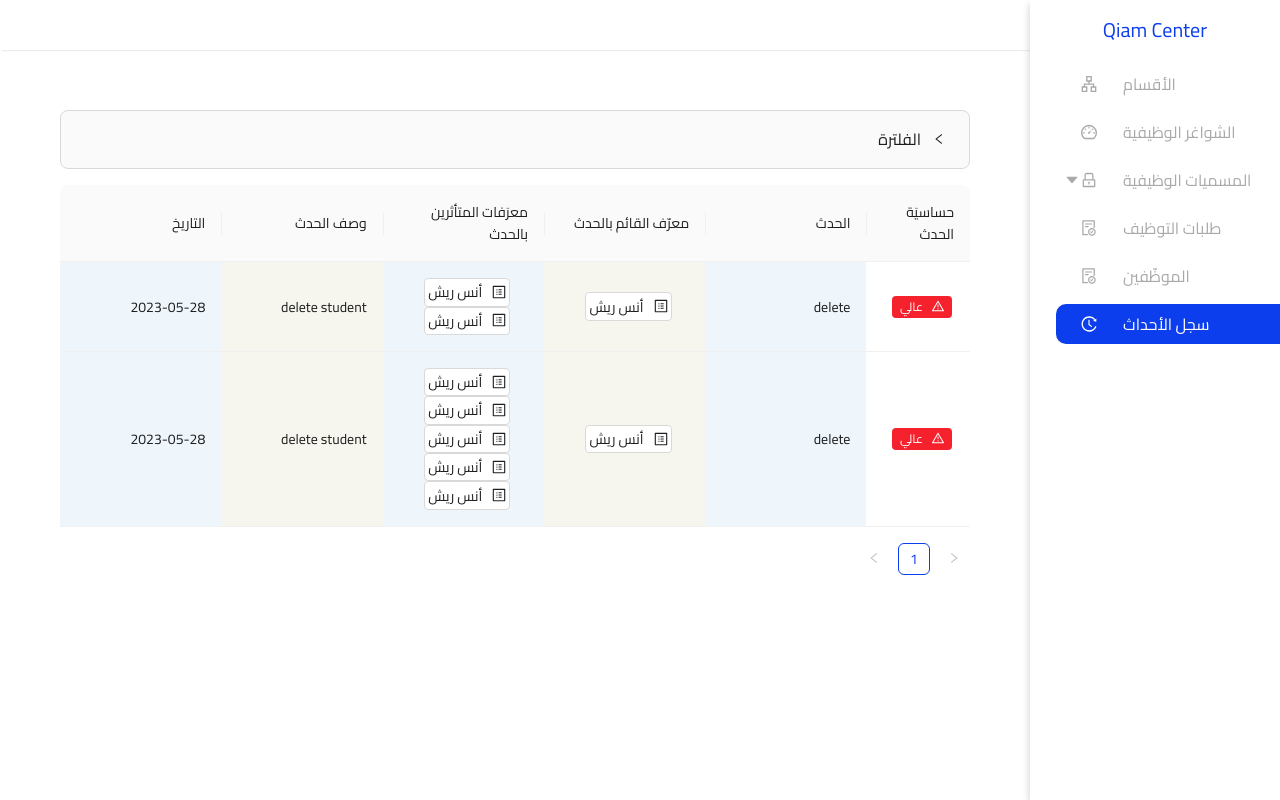
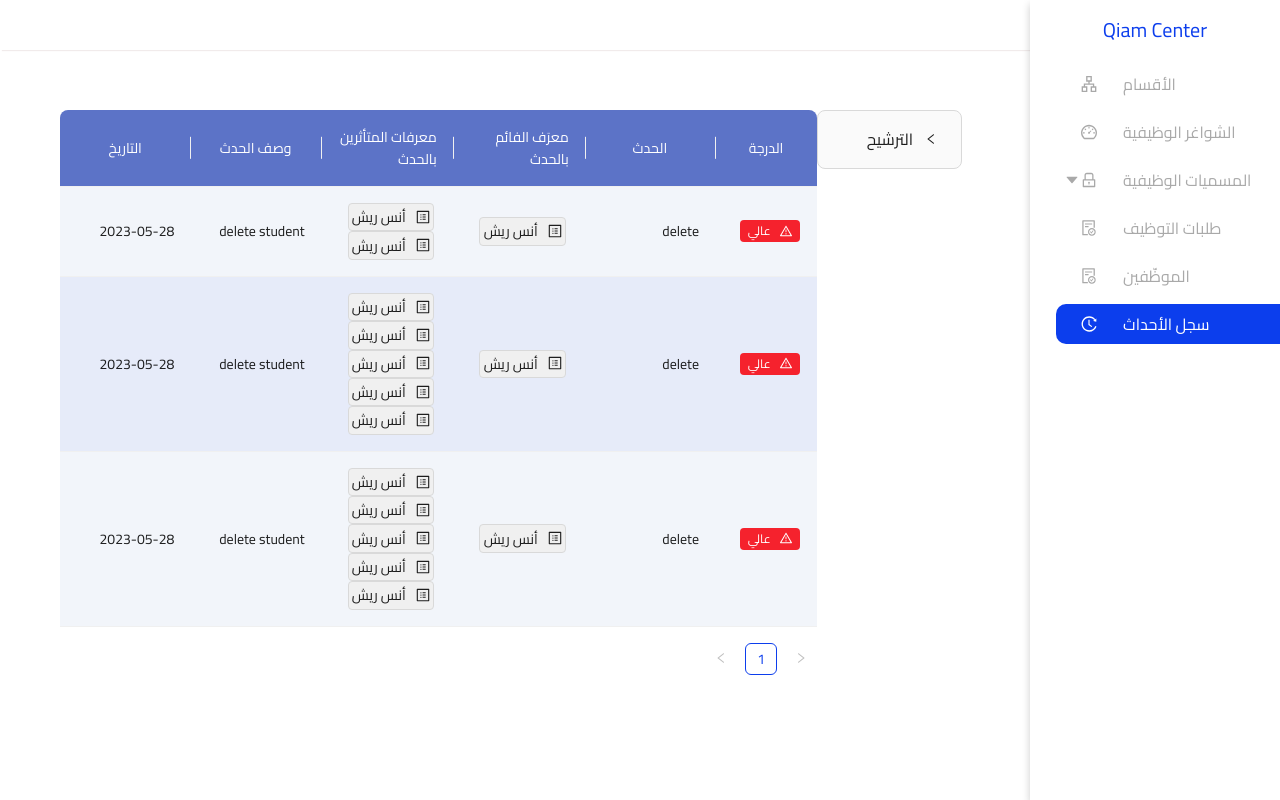
Before and after one commit to AnasDurra/HR-and-Reservation-Management-System-frontend, a React app: page /log in a window 1280 px wide. Built offline with nearby package versions, Linux system fonts and the light colour scheme; the HTML template or start-up script is replaced by a standard one.

Commit message:
log pagination

```diff
--- a/src/Features/Log/Log.jsx
+++ b/src/Features/Log/Log.jsx
@@ -2,11 +2,23 @@ import React from "react";
 import { Button, Table, Tag } from "antd";
 import EmployeeMiniCard from "./components/EmployeeMiniCard";
 import { ProfileOutlined, WarningOutlined } from "@ant-design/icons";
-import "./style.css";
+import "./log.css";
 import Filter from "./components/Filter";
 const columns = [
   {
-    title: "حساسيَة الحدث",
+    title: (
+      <div
+        style={{
+          display: "flex",
+          alignItems: "center",
+          justifyContent: "center",
+          width: "100%",
+          height: "100%",
+        }}
+      >
+        {"الدرجة"}
+      </div>
+    ),
     dataIndex: ["action", "severity"],
     key: "action_severity",
     className: "column-warning",
@@ -25,13 +37,37 @@ const columns = [
     },
   },
   {
-    title: " الحدث",
+    title: (
+      <div
+        style={{
+          display: "flex",
+          alignItems: "center",
+          justifyContent: "center",
+          width: "100%",
+          height: "100%",
+        }}
+      >
+        {" الحدث"}
+      </div>
+    ),
     dataIndex: ["action", "name"],
     key: "action_name",
     className: "column-two",
   },
   {
-    title: "معرّف القائم بالحدث ",
+    title: (
+      <div
+        style={{
+          display: "flex",
+          alignItems: "center",
+          justifyContent: "center",
+          width: "100%",
+          height: "100%",
+        }}
+      >
+        {" معرَف الفائم بالحدث"}
+      </div>
+    ),
     dataIndex: "user_id",
     key: "user_id",
     className: "column-one",
@@ -49,7 +85,7 @@ const columns = [
           <Tag
             icon={<ProfileOutlined />}
             style={{
-              backgroundColor: "#ffffff",
+              backgroundColor: "#f0f0f0",
               fontSize: "14px",
               padding: "0.2rem",
             }}
@@ -62,7 +98,19 @@ const columns = [
     },
   },
   {
-    title: "معرَفات المتأثرين بالحدث",
+    title: (
+      <div
+        style={{
+          display: "flex",
+          alignItems: "center",
+          justifyContent: "center",
+          width: "100%",
+          height: "100%",
+        }}
+      >
+        {" معرفات المتأثرين بالحدث"}
+      </div>
+    ),
     dataIndex: "affected_user_id",
     key: "affected_user_id",
     className: "column-two",
@@ -81,7 +129,7 @@ const columns = [
           <Tag
             icon={<ProfileOutlined />}
             style={{
-              backgroundColor: "#ffffff",
+              backgroundColor: "#f0f0f0",
               fontSize: "14px",
               padding: "0.2rem",
             }}
@@ -95,13 +143,38 @@ const columns = [
   },
 
   {
-    title: "وصف الحدث",
+    title: (
+      <div
+        style={{
+          display: "flex",
+          alignItems: "center",
+          justifyContent: "center",
+          width: "100%",
+          height: "100%",
+        }}
+      >
+        {" وصف الحدث"}
+      </div>
+    ),
     dataIndex: ["action", "description"],
     key: "action_description",
     className: "column-one",
   },
   {
-    title: "التاريخ",
+    title: (
+      <div
+        style={{
+          display: "flex",
+          alignItems: "center",
+          justifyContent: "center",
+          width: "100%",
+          height: "100%",
+        }}
+      >
+        {" التاريخ"}
+      </div>
+    ),
+
     dataIndex: "date",
     key: "date",
     className: "column-two",
@@ -132,16 +205,39 @@ const data = [
     },
     date: "2023-05-28",
   },
+
+  {
+    key: "1",
+    user_id: 1,
+    affected_user_id: [2, 4, 23, 23, 2],
+    action: {
+      name: "delete",
+      description: "delete student",
+      severity: "high",
+    },
+    date: "2023-05-28",
+  },
   // Add more data objects here
 ];
 
+const getColorClass = (index) => {
+  const classes = ["row-odd", "row-even"];
+  return classes[index % classes.length];
+};
+
 const Log = () => {
   return (
-    <div style={{ display: "flex", flexDirection: "column"}}>
-      <div style={{marginBottom:"1rem"}}>
+    <div style={{ display: "flex", flexDirection: "row" }}>
+      <Table
+        className="my-table"
+        columns={columns}
+        dataSource={data}
+        pagination={true}
+        rowClassName={(record, index) => getColorClass(index)}
+      />{" "}
+      <div style={{  width: "22%" , marginRight:"0.5rem"}}>
         <Filter />
       </div>
-      <Table columns={columns} dataSource={data} pagination={true} />{" "}
     </div>
   );
 };
--- a/src/Features/Log/components/Filter.jsx
+++ b/src/Features/Log/components/Filter.jsx
@@ -1,14 +1,27 @@
 import React, { useState } from "react";
-import { Button, Collapse, Input, Select } from "antd";
+import { Button, Col, Collapse, Input, Row, Select } from "antd";
 import CollapsePanel from "antd/es/collapse/CollapsePanel";
+import { CheckOutlined, ReloadOutlined } from "@ant-design/icons";
 const { Panel } = Collapse;
 
 const Filter = ({ onFilter }) => {
   const [selectedItems, setSelectedItems] = useState();
 
   return (
-    <Collapse size="large">
-      <Panel header="الفلترة" key="1">
+    <Collapse size="large" expandIconPosition="start">
+      <Panel header="الترشيح" key="1">
+
+          <Row gutter={16}>
+            <Col span={12}>
+              <div
+                style={{
+                  display: "flex",
+                  justifyContent: "center",
+                  alignItems: "center",
+                }}
+              >
+                <h4>القائمين بالحدث</h4>
+              </div>
               <Select
                 mode="multiple"
                 placeholder="Inserted are removed"
@@ -17,18 +30,176 @@ const Filter = ({ onFilter }) => {
                 style={{ width: "100%" }}
                 options={[
                   {
-              label: "Manager",
+                    label: "قسم التدريب",
                     options: [
                       { label: "Jack", value: "jack" },
                       { label: "Lucy", value: "lucy" },
                     ],
                   },
                   {
-              label: "Engineer",
+                    label: "قسم العمليات",
                     options: [{ label: "yiminghe", value: "Yiminghe" }],
                   },
                 ]}
               />
+            </Col>
+            <Col span={12}>
+              <div
+                style={{
+                  display: "flex",
+                  justifyContent: "center",
+                  alignItems: "center",
+                }}
+              >
+                <h4>المتأثرين بالحدث</h4>
+              </div>
+              <Select
+                mode="multiple"
+                placeholder="Inserted are removed"
+                value={selectedItems}
+                onChange={setSelectedItems}
+                style={{ width: "100%" }}
+                options={[
+                  {
+                    label: "قسم التدريب",
+                    options: [
+                      { label: "Jack", value: "jack" },
+                      { label: "Lucy", value: "lucy" },
+                    ],
+                  },
+                  {
+                    label: "قسم العمليات",
+                    options: [{ label: "yiminghe", value: "Yiminghe" }],
+                  },
+                ]}
+              />
+            </Col>
+          </Row>
+          <Row gutter={16}>
+            <Col span={12}>
+              <div
+                style={{
+                  display: "flex",
+                  justifyContent: "center",
+                  alignItems: "center",
+                }}
+              >
+                <h4> الأحداث</h4>
+              </div>
+              <Select
+                mode="multiple"
+                placeholder="Inserted are removed"
+                value={selectedItems}
+                onChange={setSelectedItems}
+                style={{ width: "100%" }}
+                options={[
+                  {
+                    label: "قسم التدريب",
+                    options: [
+                      { label: "Jack", value: "jack" },
+                      { label: "Lucy", value: "lucy" },
+                    ],
+                  },
+                  {
+                    label: "قسم العمليات",
+                    options: [{ label: "yiminghe", value: "Yiminghe" }],
+                  },
+                ]}
+              />
+            </Col>
+            <Col span={12}>
+              <div
+                style={{
+                  display: "flex",
+                  justifyContent: "center",
+                  alignItems: "center",
+                }}
+              >
+                <h4> الدرجات</h4>
+              </div>
+              <Select
+                mode="multiple"
+                placeholder="Inserted are removed"
+                value={selectedItems}
+                onChange={setSelectedItems}
+                style={{ width: "100%" }}
+                options={[
+                  {
+                    label: "قسم التدريب",
+                    options: [
+                      { label: "Jack", value: "jack" },
+                      { label: "Lucy", value: "lucy" },
+                    ],
+                  },
+                  {
+                    label: "قسم العمليات",
+                    options: [{ label: "yiminghe", value: "Yiminghe" }],
+                  },
+                ]}
+              />
+            </Col>
+          </Row>
+          <Row gutter={16}>
+            <Col span={12}>
+              <div
+                style={{
+                  display: "flex",
+                  justifyContent: "center",
+                  alignItems: "center",
+                }}
+              >
+                <h4> الفترة الزمنية</h4>
+              </div>
+              <Select
+                mode="multiple"
+                placeholder="Inserted are removed"
+                value={selectedItems}
+                onChange={setSelectedItems}
+                style={{ width: "100%" }}
+                options={[
+                  {
+                    label: "قسم التدريب",
+                    options: [
+                      { label: "Jack", value: "jack" },
+                      { label: "Lucy", value: "lucy" },
+                    ],
+                  },
+                  {
+                    label: "قسم العمليات",
+                    options: [{ label: "yiminghe", value: "Yiminghe" }],
+                  },
+                ]}
+              />
+            </Col>
+            <Col span={6}>
+              <div
+                style={{
+                  display: "flex",
+                  justifyContent: "center",
+                  alignItems: "center",
+                  height: "160%",
+                }}
+              >
+                <Button type="primary" style={{ width: "100%" }}>
+                  <CheckOutlined />
+                </Button>
+              </div>
+            </Col>
+            <Col span={6}>
+              <div
+                style={{
+                  display: "flex",
+                  justifyContent: "center",
+                  alignItems: "center",
+                  height: "160%",
+                }}
+              >
+                <Button type="primary" style={{ width: "100%" }}>
+                  <ReloadOutlined />
+                </Button>
+              </div>
+            </Col>
+          </Row>
       </Panel>
     </Collapse>
   );
--- /dev/null
+++ b/src/Features/Log/log.css
@@ -0,0 +1,26 @@
+.column-warning {
+  /*  background-color: #ffffff; */
+  width: 4.5%;
+}
+.column-one {
+  /*  background-color: #f6f6ef; */
+  width: 16.5%;
+}
+.column-two {
+  /* background-color: #eef6fc; */
+  width: 16.5%;
+  align-content: center;
+}
+.row-odd {
+  background-color: #f2f5fa;
+}
+.row-even {
+  background-color: #e6ebf9;
+}
+.my-table td {
+  border-bottom: 1px solid #000000;
+}
+.my-table .ant-table-thead .ant-table-cell {
+  background-color: #5c73c7 !important;
+  color: #ffffff !important;
+}
--- a/src/Features/Log/style.css
+++ /dev/null
@@ -1,15 +0,0 @@
-.column-warning {
-  background-color: #ffffff;
-  width: 4.5%;
-}
-.column-one {
-  background-color: #f6f6ef;
-  width: 16.5%;
-}
-.column-two {
-  background-color: #eef6fc;
-  width: 16.5%;
- align-content: center;
-
-
-}
--- a/src/redux/Features/Employee Profile/Job application/slice.js
+++ b/src/redux/Features/Employee Profile/Job application/slice.js
@@ -3,7 +3,7 @@ import { createSlice } from "@reduxjs/toolkit";
 export const jobApplicationsSlice = createSlice({
   name: "jobApplications",
   initialState: {
-    jobApplications: [],
+    jobApplications: null,
     jobApplication: null,
     jobApplicationsSlice: null,
     loading: false,
@@ -16,7 +16,7 @@ export const jobApplicationsSlice = createSlice({
     },
     createJobApplicationSuccess: (state, action) => {
       state.loading = false;
-      state.jobApplications.push(action.payload.jobApplication);
+      state.jobApplications.push(action.payload.jobApplications);
     },
     createJobApplicationFail: (state, action) => {
       state.loading = false;
--- a/src/redux/reducers.js
+++ b/src/redux/reducers.js
@@ -9,5 +9,5 @@ export default {
   departmentsReducer: departmentsReducer,
   jobVacanciesReducer: jobVacanciesReducer,
   rolesReducer: rolesReducer,
-  jobApplications:jobApplicationsReducer,
+  jobApplicationsSlice:jobApplicationsReducer,
 };
```
Also changed, not shown: src/Features/EmployeesProfiles/Job Application/view all/ViewJobApplications.jsx (+31 -9 lines), src/Features/EmployeesProfiles/Job Application/view one/ViewJobApplication.jsx (+7 -9 lines), src/Features/Log/dummy.jsx (+12 -51 lines), src/redux/Features/Employee Profile/Job application/saga.js (+7 -5 lines). Lines whose indentation alone changed are shown as unchanged.
